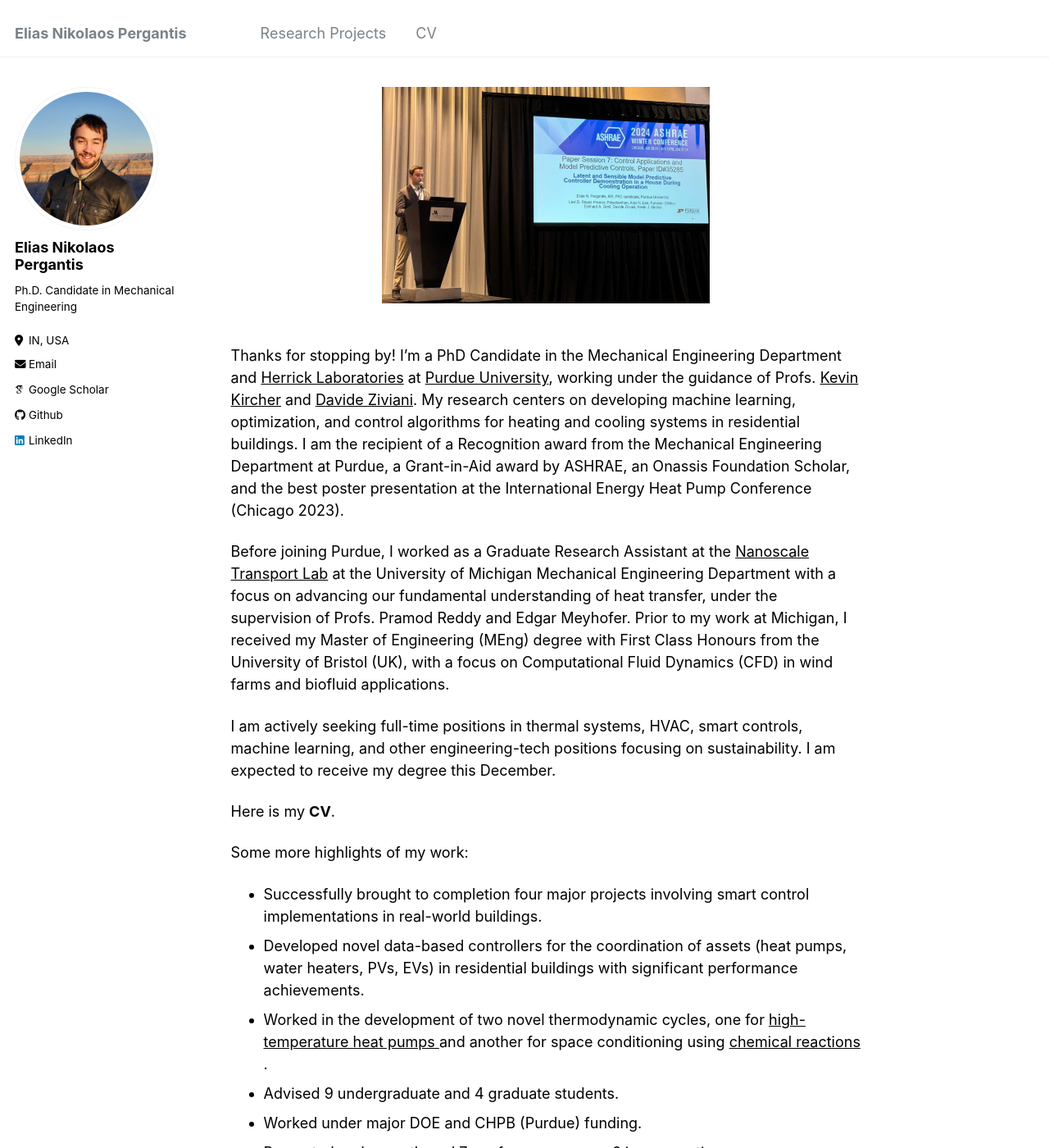
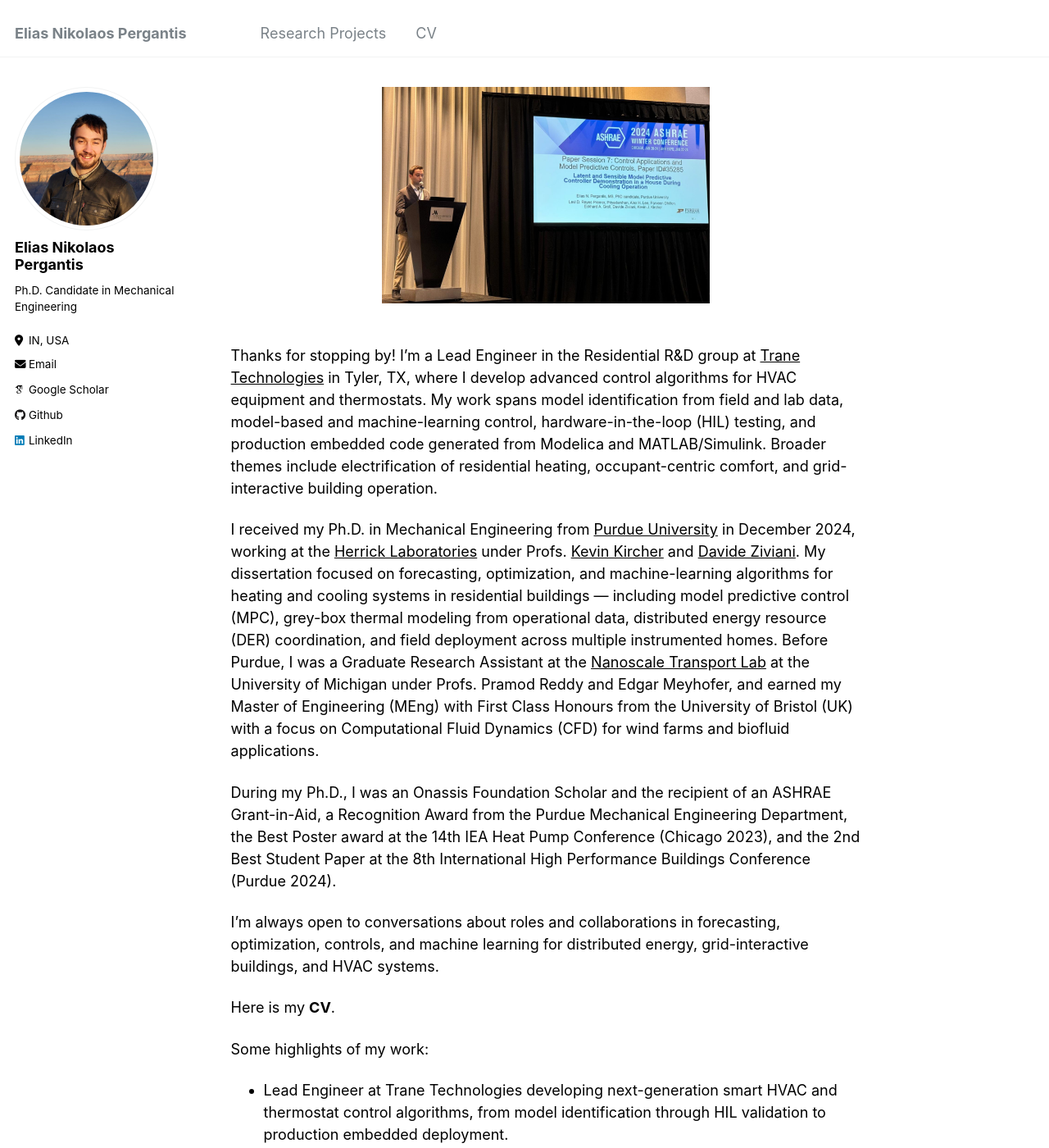
Before and after one commit to epergant/epergant.github.io, a Jekyll site: the page built from _pages/about.md, in a window 1280 px wide and 1400 px high. Shown: the whole window at 82% size. Built offline with Jekyll 4.4.1, drawn with Linux system fonts in a browser that asks for light colours; some web fonts are replaced; some of the changed text lies outside the part shown.

Commit message:
Update about.md

```diff
--- a/_pages/about.md
+++ b/_pages/about.md
@@ -20,20 +20,21 @@ redirect_from:
 
 <br>
 
-Thanks for stopping by! I'm a PhD Candidate in the Mechanical Engineering Department and <a href="https://engineering.purdue.edu/Herrick" target="_blank" style="color: black; text-decoration: underline;">Herrick Laboratories</a> at <a href="https://www.purdue.edu/" target="_blank" style="color: black; text-decoration: underline;">Purdue University</a>, working under the guidance of Profs. <a href="https://kevinjkircher.com/" target="_blank" style="color: black; text-decoration: underline;">Kevin Kircher</a> and <a href="https://engineering.purdue.edu/ME/People/ptProfile?resource_id=164622" target="_blank" style="color: black; text-decoration: underline;">Davide Ziviani</a>. My research centers on developing machine learning, optimization, and control algorithms for heating and cooling systems in residential buildings. I am the recipient of a Recognition award from the Mechanical Engineering Department at Purdue, a Grant-in-Aid award by ASHRAE, an Onassis Foundation Scholar, and the best poster presentation at the International Energy Heat Pump Conference (Chicago 2023).
+Thanks for stopping by! I'm a Lead Engineer in the Residential R&D group at <a href="https://www.tranetechnologies.com/" target="_blank" style="color: black; text-decoration: underline;">Trane Technologies</a> in Tyler, TX, where I develop advanced control algorithms for HVAC equipment and thermostats. My work spans model identification from field and lab data, model-based and machine-learning control, hardware-in-the-loop (HIL) testing, and production embedded code generated from Modelica and MATLAB/Simulink. Broader themes include electrification of residential heating, occupant-centric comfort, and grid-interactive building operation.
 
-Before joining Purdue, I worked as a Graduate Research Assistant at the <a href="https://public.websites.umich.edu/~pramodr/Home.html" target="_blank" style="color: black; text-decoration: underline;">Nanoscale Transport Lab</a> at the University of Michigan Mechanical Engineering Department with a focus on advancing our fundamental understanding of heat transfer, under the supervision of Profs. Pramod Reddy and Edgar Meyhofer. Prior to my work at Michigan, I received my Master of Engineering (MEng) degree with First Class Honours from the University of Bristol (UK), with a focus on Computational Fluid Dynamics (CFD) in wind farms and biofluid applications.
+I received my Ph.D. in Mechanical Engineering from <a href="https://www.purdue.edu/" target="_blank" style="color: black; text-decoration: underline;">Purdue University</a> in December 2024, working at the <a href="https://engineering.purdue.edu/Herrick" target="_blank" style="color: black; text-decoration: underline;">Herrick Laboratories</a> under Profs. <a href="https://kevinjkircher.com/" target="_blank" style="color: black; text-decoration: underline;">Kevin Kircher</a> and <a href="https://engineering.purdue.edu/ME/People/ptProfile?resource_id=164622" target="_blank" style="color: black; text-decoration: underline;">Davide Ziviani</a>. My dissertation focused on forecasting, optimization, and machine-learning algorithms for heating and cooling systems in residential buildings — including model predictive control (MPC), grey-box thermal modeling from operational data, distributed energy resource (DER) coordination, and field deployment across multiple instrumented homes. Before Purdue, I was a Graduate Research Assistant at the <a href="https://public.websites.umich.edu/~pramodr/Home.html" target="_blank" style="color: black; text-decoration: underline;">Nanoscale Transport Lab</a> at the University of Michigan under Profs. Pramod Reddy and Edgar Meyhofer, and earned my Master of Engineering (MEng) with First Class Honours from the University of Bristol (UK) with a focus on Computational Fluid Dynamics (CFD) for wind farms and biofluid applications.
 
-I am actively seeking full-time positions in thermal systems, HVAC, smart controls, machine learning, and other engineering-tech positions focusing on sustainability. I am expected to receive my degree this December.
+During my Ph.D., I was an Onassis Foundation Scholar and the recipient of an ASHRAE Grant-in-Aid, a Recognition Award from the Purdue Mechanical Engineering Department, the Best Poster award at the 14th IEA Heat Pump Conference (Chicago 2023), and the 2nd Best Student Paper at the 8th International High Performance Buildings Conference (Purdue 2024).
+
+I'm always open to conversations about roles and collaborations in forecasting, optimization, controls, and machine learning for distributed energy, grid-interactive buildings, and HVAC systems.
 
 Here is my <b><a href="https://epergant.github.io/files/CV_Pergantis.pdf" target="_blank" style="color: black; text-decoration:none;">CV</a></b>.
 
-Some more highlights of my work:
-- Successfully brought to completion four major projects involving smart control implementations in real-world buildings.
-- Developed novel data-based controllers for the coordination of assets (heat pumps, water heaters, PVs, EVs) in residential buildings with significant performance achievements.
-- Worked in the development of two novel thermodynamic cycles, one for <a href="https://heatpumpingtechnologies.org/news/1/58534/" target="_blank" style="color: black; text-decoration: underline;">high-temperature heat pumps </a> and another for space conditioning using  <a href="https://www.energy.gov/eere/buildings/articles/no-vapor-compression-electrochemical-looping-heat-pump-novel-hp" target="_blank" style="color: black; text-decoration: underline;">chemical reactions </a>.
-- Advised 9 undergraduate and 4 graduate students.
-- Worked under major DOE and CHPB (Purdue) funding.
-- Presented and co-authored 7 conference papers, 6 in preparation.
-- Published 1 journal as first author (Applied Energy IF = 12), 3 in preparation.
-- Reviewer for STBE (ASHRAE), reviewed papers for 10 ASHRAE and Purdue conferences.
+Some highlights of my work:
+- Lead Engineer at Trane Technologies developing next-generation smart HVAC and thermostat control algorithms, from model identification through HIL validation to production embedded deployment.
+- Three first-author journal papers in <i>Applied Energy</i> and <i>Building and Environment</i> on field-validated MPC for residential heat pumps, humidity-aware air conditioning, and whole-home load regulation for electrical panel protection — plus additional co-authored journal articles and 8+ conference papers.
+- Seven patent applications on smart HVAC, thermostat, and residential energy control (two filed with Purdue, five with Trane).
+- Delivered four multi-year field studies of predictive control in real homes, spanning system identification, sensor and data-pipeline design, cloud-based data infrastructure (AWS), and long-horizon optimization of coordinated heat pumps, water heaters, PVs, and EVs.
+- Co-developed two novel thermodynamic cycles, one for <a href="https://heatpumpingtechnologies.org/news/1/58534/" target="_blank" style="color: black; text-decoration: underline;">high-temperature heat pumps</a> and another for space conditioning using <a href="https://www.energy.gov/eere/buildings/articles/no-vapor-compression-electrochemical-looping-heat-pump-novel-hp" target="_blank" style="color: black; text-decoration: underline;">electrochemical reactions</a>.
+- Advised 9 undergraduate and 4 graduate students; funded under major DOE and Center for High Performance Buildings (Purdue) grants.
+- Peer reviewer for 30+ journal manuscripts across <i>Applied Energy</i>, <i>Energy Policy</i>, <i>Energy Conversion and Management</i>, <i>Building and Environment</i>, <i>Energy and Buildings</i>, <i>Sustainable Energy, Grids and Networks</i>, and others; also reviewer for multiple ASHRAE and Purdue conferences.
```
